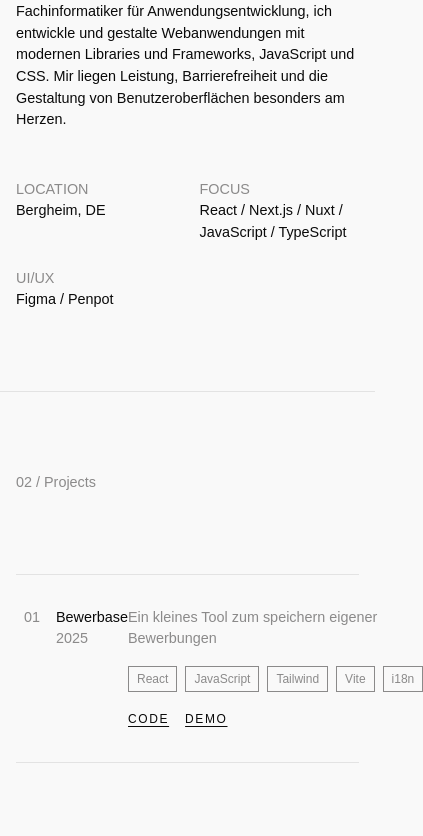
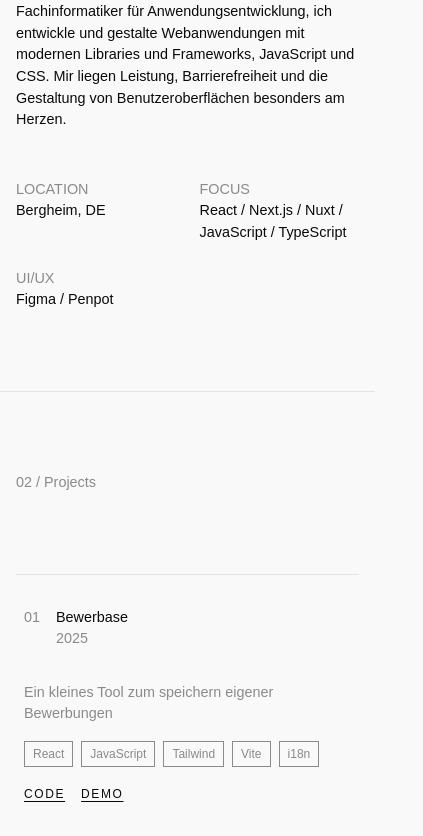
Before and after one commit to mkjed/mkjed-dev, a Nuxt app: page / in a window 390 px wide. Shown: the part 999-1835 px from the top of the page, 423 px wide, since content can reach past the window. Built offline with nearby package versions, Linux system fonts and the light colour scheme.

Commit message:
fix: project card responsive

```diff
--- a/app/components/ProjectCard.vue
+++ b/app/components/ProjectCard.vue
@@ -81,4 +81,11 @@ import Label from "./Label.vue";
   align-items: center;
   column-gap: 1rem;
 }
+
+@media only screen and (max-width: 768px) {
+  .project-card {
+    grid-template-columns: 1fr;
+    row-gap: 2rem;
+  }
+}
 </style>
```
